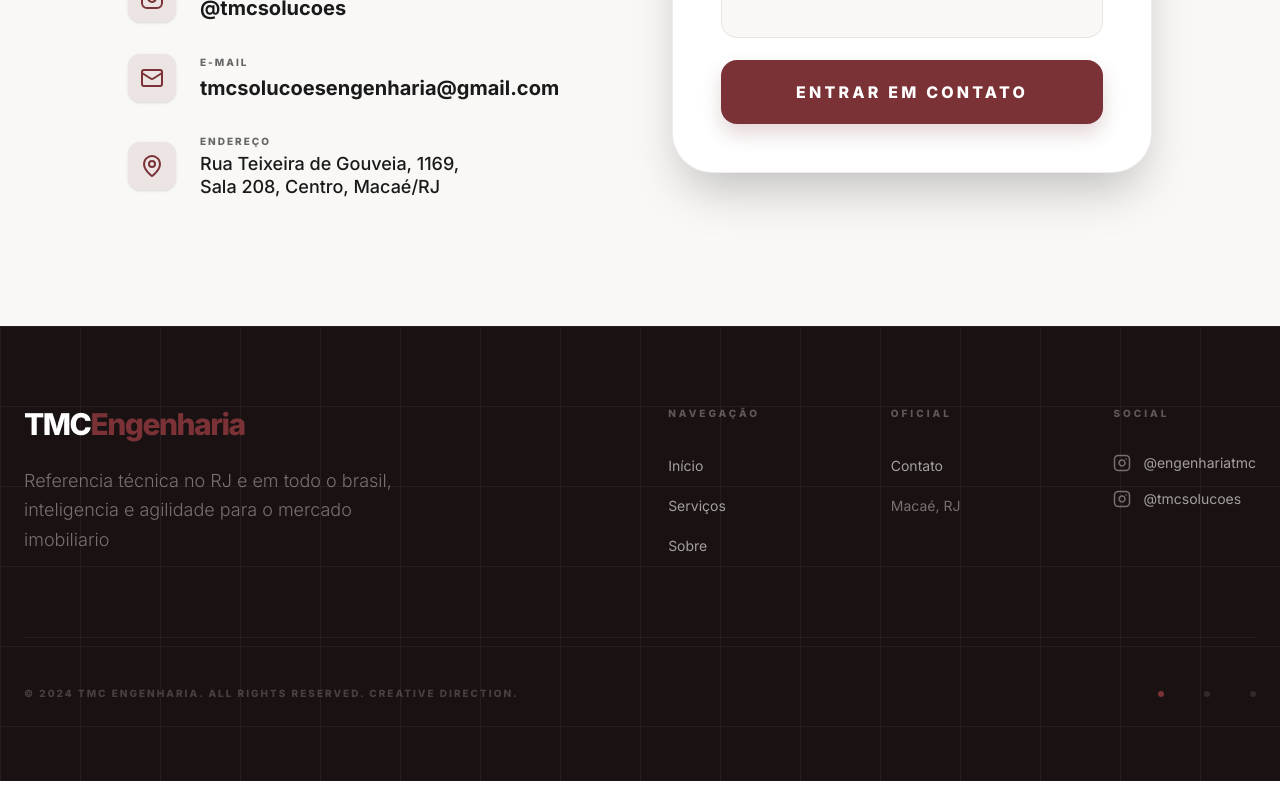
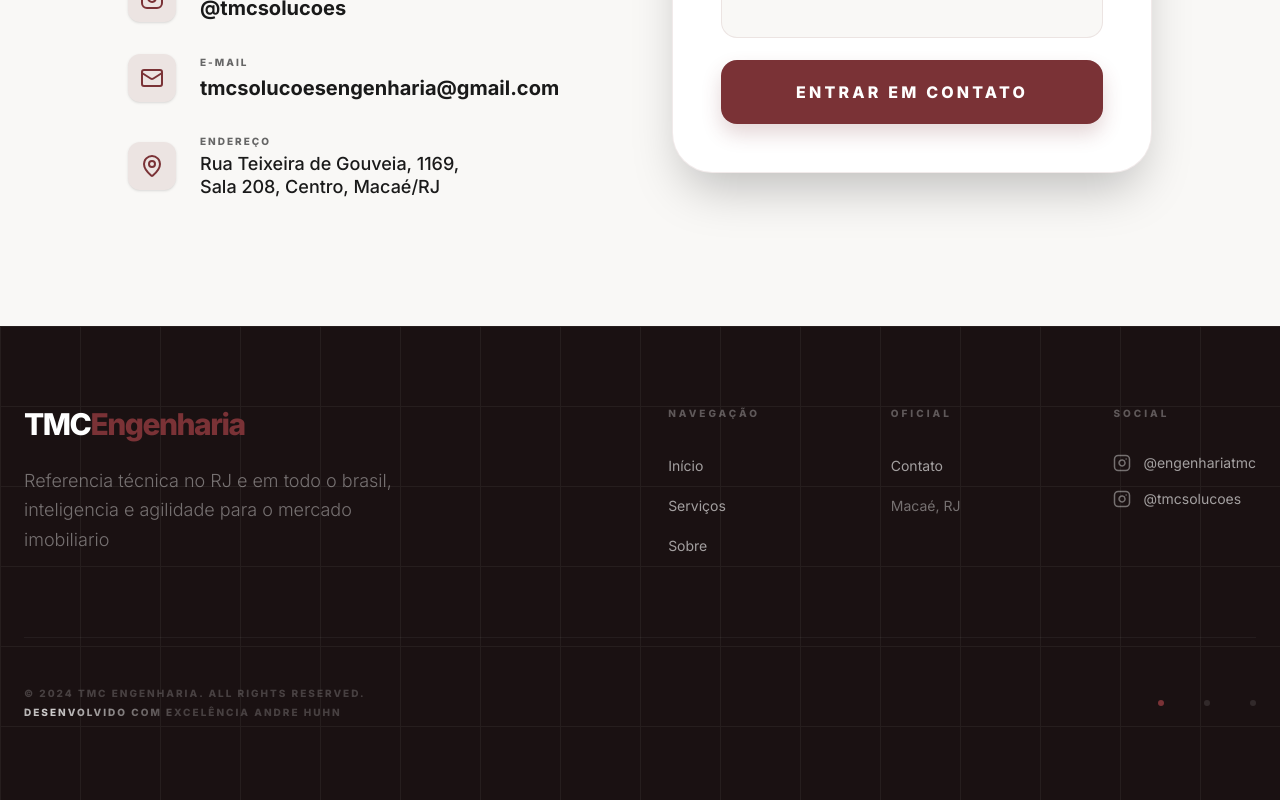
Before and after one commit to eduar13do-ai/TMC, a React (Vite) app: page / in a window 1280 px wide. Shown: the part 6828-7628 px from the top of the page. Built offline with nearby package versions, Linux system fonts and the light colour scheme.

Commit message:
feat: add developer credit to footer with reflective effect

```diff
--- a/src/App.tsx
+++ b/src/App.tsx
@@ -1087,9 +1087,19 @@ export default function App() {
             </div>
           </div>
           <div className="pt-12 border-t border-white/5 flex flex-col md:flex-row items-center justify-between gap-6">
-            <p className="text-white/20 text-[10px] font-black uppercase tracking-[0.2em]">
-              &copy; 2024 TMC Engenharia. All rights reserved. Creative Direction.
-            </p>
+            <div className="flex flex-col items-center md:items-start gap-1">
+              <p className="text-white/20 text-[10px] font-black uppercase tracking-[0.2em]">
+                &copy; 2024 TMC Engenharia. All rights reserved.
+              </p>
+              <a
+                href="https://andrehuhn.com.br/"
+                target="_blank"
+                rel="noopener noreferrer"
+                className="reflective-text text-[10px] font-black uppercase tracking-[0.2em]"
+              >
+                Desenvolvido com excelência Andre Huhn
+              </a>
+            </div>
             <div className="flex gap-10">
               <div className="w-1.5 h-1.5 rounded-full bg-brand-accent" />
               <div className="w-1.5 h-1.5 rounded-full bg-white/10" />
--- a/src/index.css
+++ b/src/index.css
@@ -140,3 +140,27 @@
 .delay-3 {
   animation-delay: 0.6s;
 }
+
+.reflective-text {
+  background: linear-gradient(
+    120deg,
+    rgba(255, 255, 255, 0.2) 30%,
+    rgba(255, 255, 255, 0.8) 50%,
+    rgba(255, 255, 255, 0.2) 70%
+  );
+  background-size: 200% auto;
+  background-clip: text;
+  -webkit-background-clip: text;
+  color: transparent;
+  animation: shine 4s linear infinite;
+  display: inline-block;
+}
+
+@keyframes shine {
+  0% {
+    background-position: -200% center;
+  }
+  100% {
+    background-position: 200% center;
+  }
+}
```
